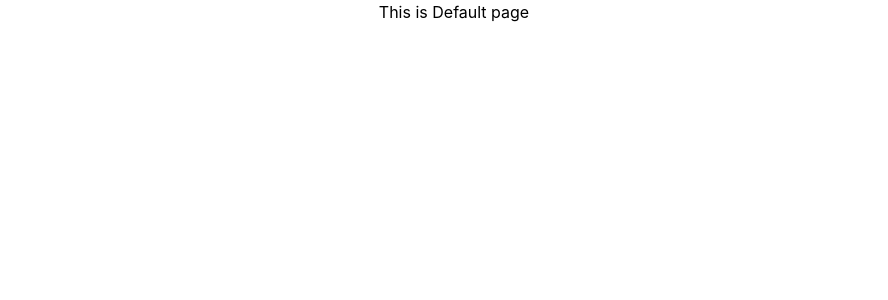
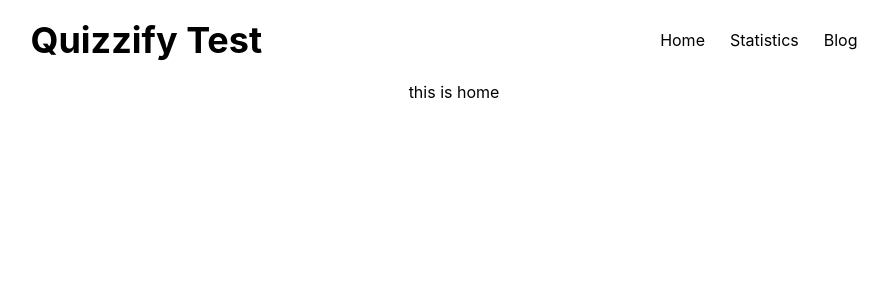
Before and after one commit to tawsifahmed/quizz-app, a React (Create React App) app: page / in a window 1280 px wide. Shown: the top 300 px of the page, without its empty margins (186-1074 px from the left). Built offline with nearby package versions, Linux system fonts and the light colour scheme.

Commit message:
set meaningful name  in both website header and title

```diff
--- a/public/index.html
+++ b/public/index.html
@@ -1,14 +1,12 @@
 <!DOCTYPE html>
 <html lang="en">
+
 <head>
   <meta charset="utf-8" />
   <link rel="icon" href="%PUBLIC_URL%/favicon.ico" />
   <meta name="viewport" content="width=device-width, initial-scale=1" />
   <meta name="theme-color" content="#000000" />
-    <meta
-      name="description"
-      content="Web site created using create-react-app"
-    />
+  <meta name="description" content="Web site created using create-react-app" />
   <link rel="apple-touch-icon" href="%PUBLIC_URL%/logo192.png" />
   <!--
       manifest.json provides metadata used when your web app is installed on a
@@ -24,8 +22,9 @@
       work correctly both with client-side routing and a non-root public URL.
       Learn how to configure a non-root public URL by running `npm run build`.
     -->
-    <title>React App</title>
+  <title>Quizzify Test</title>
 </head>
+
 <body>
   <noscript>You need to enable JavaScript to run this app.</noscript>
   <div id="root"></div>
@@ -40,4 +39,5 @@
       To create a production bundle, use `npm run build` or `yarn build`.
     -->
 </body>
+
 </html>
--- a/src/components/Blog/Blog.js
+++ b/src/components/Blog/Blog.js
@@ -5,7 +5,7 @@
 const Blog = () => {
     return (
         <div>
-            <Header></Header>
+
             <p>show 3 q/a</p>
         </div>
     );
--- a/src/components/Header/Header.js
+++ b/src/components/Header/Header.js
@@ -9,7 +9,7 @@
                 <p className='text-4xl font-bold'>Quizzify Test</p>
             </div>
             <div>
-                <Link to='/home'>Home</Link>
+                <Link to='/'>Home</Link>
                 <Link to='/statistics'>Statistics</Link>
                 <Link to='/blog'>Blog</Link>
             </div>
--- a/src/components/Home/Home.js
+++ b/src/components/Home/Home.js
@@ -4,7 +4,7 @@
 const Home = () => {
     return (
         <div>
-            <Header></Header>
+
             <h2>this is home</h2>
         </div>
     );
--- a/src/components/Statistics/Statistics.js
+++ b/src/components/Statistics/Statistics.js
@@ -5,7 +5,7 @@
 const Statistics = () => {
     return (
         <div>
-            <Header></Header>
+
             <p>show stat</p>
         </div>
     );
--- /dev/null
+++ b/src/components/layout/Main.js
@@ -0,0 +1,15 @@
+import React from 'react';
+import { Outlet } from 'react-router-dom';
+import Header from '../Header/Header'
+
+const Main = () => {
+    return (
+        <div>
+            <Header></Header>
+            <Outlet></Outlet>
+
+        </div>
+    );
+};
+
+export default Main;
```
Also changed, not shown: src/App.js (+9 -4 lines). Lines whose indentation alone changed are shown as unchanged.
